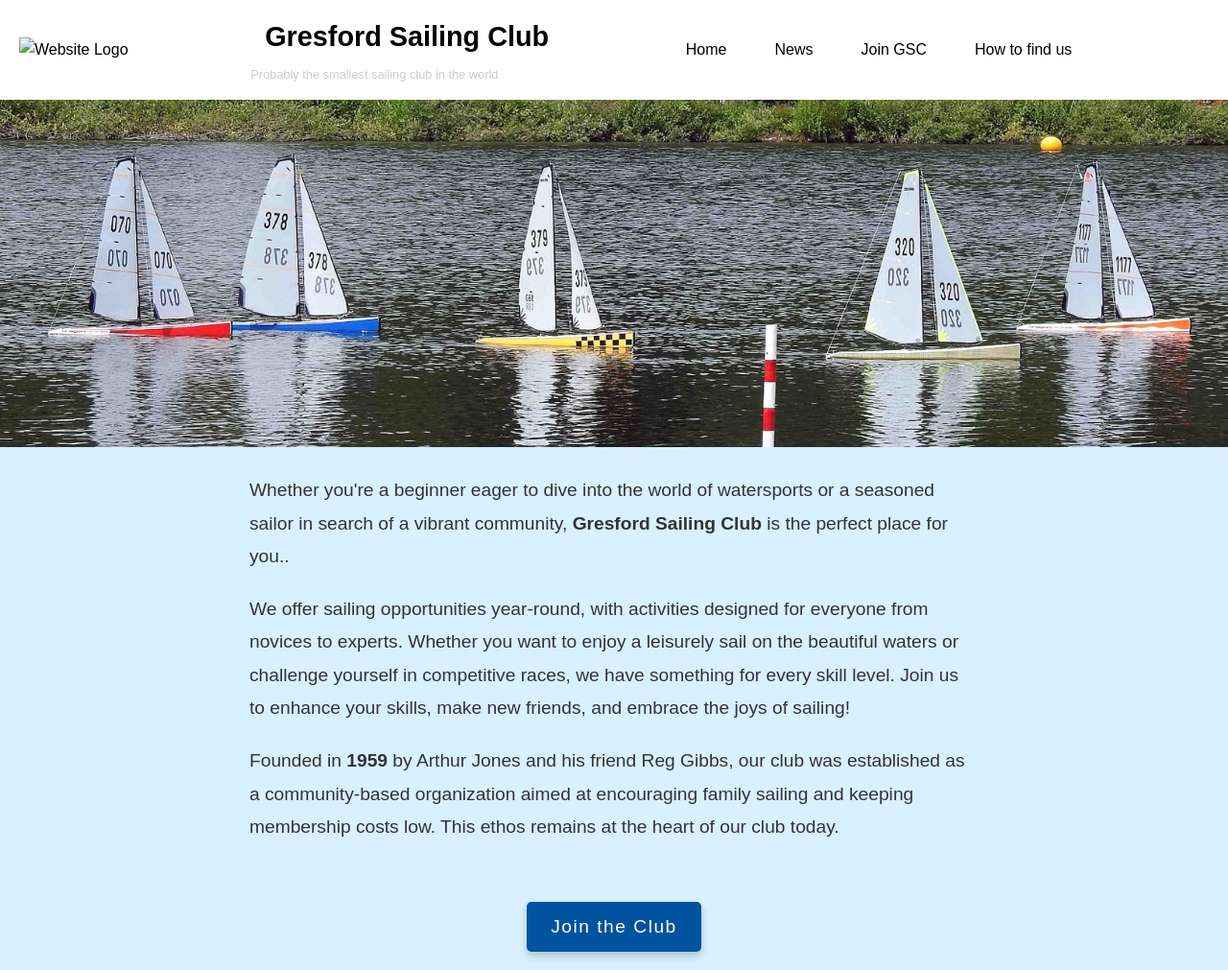
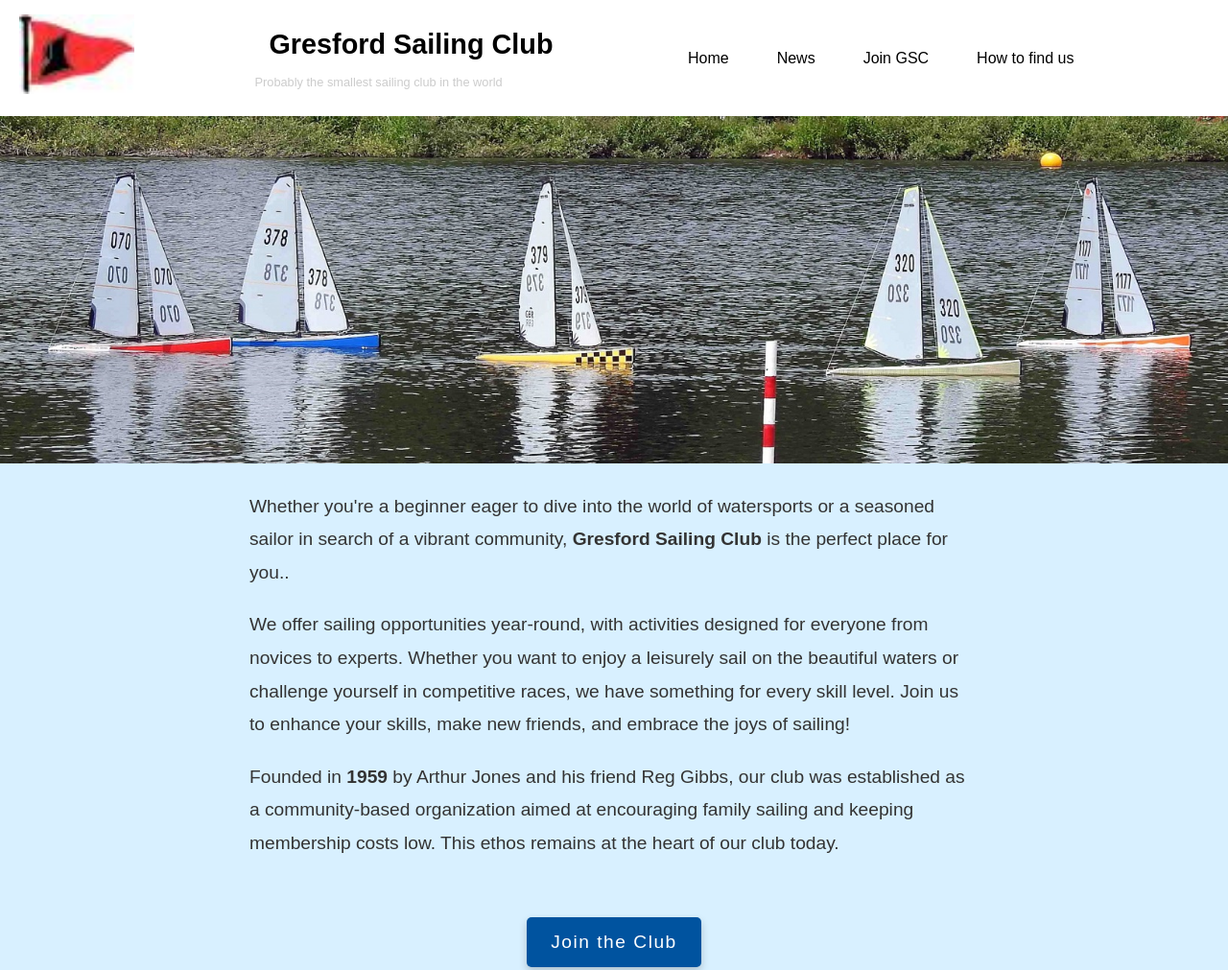
Before and after one commit to Gresford-Sailing-Club-GSC/index, a website: page index.html in a window 1280 px wide. Shown: the top 1011 px of the page at 96% size. Drawn offline with Linux system fonts and the light colour scheme.

Commit message:
Update index.html

```diff
--- a/index.html
+++ b/index.html
@@ -10,7 +10,7 @@
 
     <header>
         <div class="logo">
-            <img src="assets/gsc-logo.jpg" alt="Website Logo">
+            <img src="assets/logo/gsc-logo.jpg" alt="Website Logo">
         </div>
 
         <div class="header-text">
```
